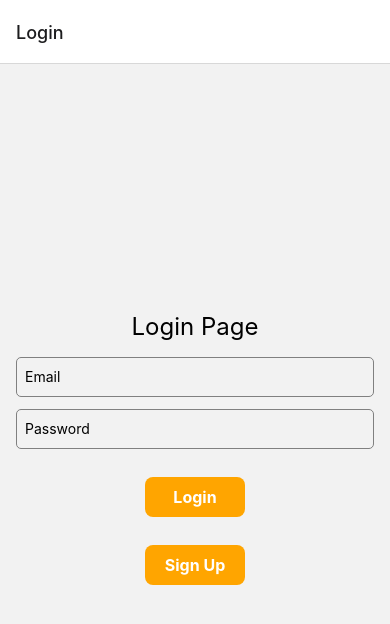
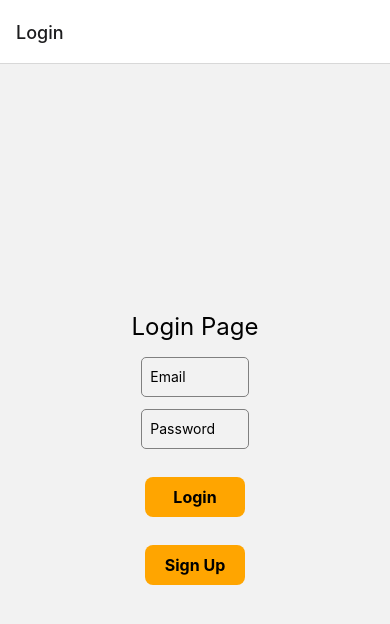
Before and after one commit to tuanng2210/React-Native-Project-LowCalChow-2023, a React Native app in the folder LowCalChowApp/: screen / in a window 390 px wide. Shown: the top 624 px of the page. Built offline with nearby package versions, Linux system fonts and the light colour scheme.

Commit message:
fix format and color

```diff
--- a/LowCalChowApp/components/UpdateInfoScreen.jsx
+++ b/LowCalChowApp/components/UpdateInfoScreen.jsx
@@ -195,10 +195,11 @@ function UpdateInfo({ route, navigation }) {
             data={availableTags}
             save="key"
             label="Tags"
-            boxStyles={{ backgroundColor: "", borderRadius: 10 }}
+            boxStyles={{ backgroundColor: "", borderRadius: 10, width: "100%" }}
             dropdownStyles={{
               backgroundColor: "",
               borderRadius: 10,
+              width: "100%"
             }}
           />
         </View>
@@ -285,6 +286,8 @@ const styles = StyleSheet.create({
   },
   formContainer: {
     marginBottom: 20,
+    justifyItems: "center",
+    alignItems: "center",
   },
   input: {
     height: 40,
@@ -292,6 +295,7 @@ const styles = StyleSheet.create({
     marginBottom: 20,
     paddingLeft: 10,
     borderRadius: 5,
+    width: "20%",
   },
   button: {
     backgroundColor: "#FFA500",
@@ -299,11 +303,11 @@ const styles = StyleSheet.create({
     borderRadius: 5,
     alignItems: "center",
     alignSelf: "center",
-    width: 200,
+    width: 100,
   },
   buttonText: {
-    color: "#ffffff",
-    fontSize: 18,
+    color: "#black",
+    fontSize: 16,
     fontWeight: "bold",
   },
   picker: {
--- a/LowCalChowApp/components/loginPage.jsx
+++ b/LowCalChowApp/components/loginPage.jsx
@@ -95,7 +95,7 @@ const styles = StyleSheet.create({
     marginBottom: 16,
   },
   input: {
-    width: "100%",
+    width: "30%",
     height: 40,
     borderColor: "gray",
     borderWidth: 1,
@@ -112,7 +112,7 @@ const styles = StyleSheet.create({
     width: 100,
   },
   buttonText: {
-    color: "#fff",
+    color: "#000000",
     fontWeight: "bold",
     fontSize: 16,
   },
--- a/LowCalChowApp/components/restaurantGlobalAnalytics.jsx
+++ b/LowCalChowApp/components/restaurantGlobalAnalytics.jsx
@@ -45,7 +45,7 @@ function RestaurantAnalyticsOverview({ navigation, route }) {
           ]}
           onPress={() => navigation.navigate("Restaurant Homepage", { access })}
         >
-          <MaterialIcons name="home" size={24} color="#fff" />
+          <MaterialIcons name="home" size={24} color="black" />
           {windowWidth >= 600 && (
             <Text style={styles.sidebarItemText}>Home</Text>
           )}
@@ -62,7 +62,7 @@ function RestaurantAnalyticsOverview({ navigation, route }) {
             navigation.navigate("Restaurant Analytics Overview", { access })
           }
         >
-          <MaterialIcons name="analytics" size={24} color="#fff" />
+          <MaterialIcons name="analytics" size={24} color="black" />
           {windowWidth >= 600 && (
             <Text style={styles.sidebarItemText}>Analytics</Text>
           )}
@@ -104,7 +104,7 @@ const styles = StyleSheet.create({
     flexDirection: "row",
   },
   sidebarItemText: {
-    color: "#fff",
+    color: "#black",
     fontSize: 18,
     fontWeight: "bold",
     marginLeft: 10,
--- a/LowCalChowApp/components/restaurantHomePage.jsx
+++ b/LowCalChowApp/components/restaurantHomePage.jsx
@@ -285,7 +285,7 @@ function RestaurantHomepage({ navigation, route }) {
           ]}
           onPress={() => navigation.navigate("Restaurant Homepage", { access })}
         >
-          <MaterialIcons name="home" size={24} color="#fff" />
+          <MaterialIcons name="home" size={24} color="black" />
           {windowWidth >= 600 && (
             <Text style={styles.sidebarItemText}>Home</Text>
           )}
@@ -302,7 +302,7 @@ function RestaurantHomepage({ navigation, route }) {
             navigation.navigate("Restaurant Analytics Overview", { access })
           }
         >
-          <MaterialIcons name="analytics" size={24} color="#fff" />
+          <MaterialIcons name="analytics" size={24} color="black" />
           {windowWidth >= 600 && (
             <Text style={styles.sidebarItemText}>Analytics</Text>
           )}
@@ -318,7 +318,7 @@ function RestaurantHomepage({ navigation, route }) {
             style={styles.addButton}
             onPress={() => handleAddRestaurant()}
           >
-            <MaterialIcons name="add" size={24} color="#fff" />
+            <MaterialIcons name="add" size={24} color="black" />
           </TouchableOpacity>
         </View>
 
@@ -365,9 +365,8 @@ function RestaurantHomepage({ navigation, route }) {
                 data={tags}
                 save="key"
                 label="Tags"
-                boxStyles={{ backgroundColor: "#FDAA3A", borderRadius: 10 }}
+                boxStyles={{ borderRadius: 10 }}
                 dropdownStyles={{
-                  backgroundColor: "#FECA83",
                   borderRadius: 10,
                 }}
               />
@@ -433,8 +432,21 @@ function RestaurantHomepage({ navigation, route }) {
             />
 
             <View style={styles.modalButtons}>
-              <RNButton title="Cancel" onPress={() => setModalVisible(false)} />
-              <RNButton title="Add" onPress={confirmAddRestaurant} />
+              {/* <RNButton title="Cancel" onPress={() => setModalVisible(false)} /> */}
+              {/* <RNButton title="Add" onPress={confirmAddRestaurant} /> */}
+              <TouchableOpacity
+                style={styles.button}
+                onPress={confirmAddRestaurant}
+              >
+                <Text style={styles.buttonText}>Confirm</Text>
+              </TouchableOpacity>
+
+              <TouchableOpacity
+                style={styles.button}
+                onPress={() => setModalVisible(false)}
+              >
+                <Text style={styles.buttonText}>Cancel</Text>
+              </TouchableOpacity>
             </View>
           </View>
         </View>
@@ -463,7 +475,7 @@ const styles = StyleSheet.create({
     flexDirection: "row",
   },
   sidebarItemText: {
-    color: "#fff",
+    color: "#black",
     fontSize: 18,
     fontWeight: "bold",
     marginLeft: 10,
@@ -510,6 +522,14 @@ const styles = StyleSheet.create({
     fontSize: 24,
     fontWeight: "bold",
   },
+  button: {
+    backgroundColor: "#FFA500",
+    padding: 15,
+    borderRadius: 5,
+    alignItems: "center",
+    alignSelf: "center",
+    width: 100,
+  },
   addButton: {
     backgroundColor: "#FF9800",
     margin: 30,
@@ -551,6 +571,7 @@ const styles = StyleSheet.create({
   buttonText: {
     marginLeft: 5,
     fontSize: 16,
+    fontWeight: "bold",
     color: "#000",
   },
   modalContainer: {
@@ -563,7 +584,7 @@ const styles = StyleSheet.create({
     backgroundColor: "#fff",
     padding: 20,
     borderRadius: 10,
-    width: "80%",
+    width: "50%",
     alignItems: "center",
   },
   modalTitle: {
@@ -575,7 +596,7 @@ const styles = StyleSheet.create({
     fontSize: 15,
   },
   input: {
-    width: "100%",
+    width: "40%",
     height: 40,
     borderColor: "#ccc",
     borderWidth: 1,
@@ -584,6 +605,7 @@ const styles = StyleSheet.create({
     marginBottom: 20,
   },
   modalButtons: {
+    marginTop: 40,
     flexDirection: "row",
     justifyContent: "space-around",
     width: "100%",
--- a/LowCalChowApp/components/search.jsx
+++ b/LowCalChowApp/components/search.jsx
@@ -86,10 +86,11 @@ function Search({ navigation, route }) {
                 </TouchableOpacity>
 
             </View>
-            <TouchableOpacity style={styles.button}
+            {/* <TouchableOpacity style={styles.button}
                 onPress={() => navigation.navigate("SearchResults", { access })}>
                 <Text style={styles.buttonText}>SearchResults</Text>
-            </TouchableOpacity>
+            </TouchableOpacity> */}
+
             <View style={styles.mainContent}>
                 <View style={styles.root}>
                     <Text style={styles.title}>Search for a Menu Item</Text>
@@ -234,13 +235,13 @@ const styles = StyleSheet.create({
         marginBottom: 12,
     },
     button: {
-        backgroundColor: "FFA500",
+        backgroundColor: "#FFA500",
         borderRadius: 8,
         paddingVertical: 10,
         alignItems: "center",
         marginTop: 16,
         marginBottom: 12,
-        width: "100%",
+        width: "10%",
     },
     buttonText: {
         fontWeight: "bold",
--- a/LowCalChowApp/components/settings.jsx
+++ b/LowCalChowApp/components/settings.jsx
@@ -191,8 +191,9 @@ const styles = StyleSheet.create({
     alignItems: "center",
   },
   buttonText: {
-    color: "white",
+    color: "#black",
     fontSize: 16,
+    fontWeight: "bold",
   },
   tagsContainer: {
     flexDirection: "row",
```
